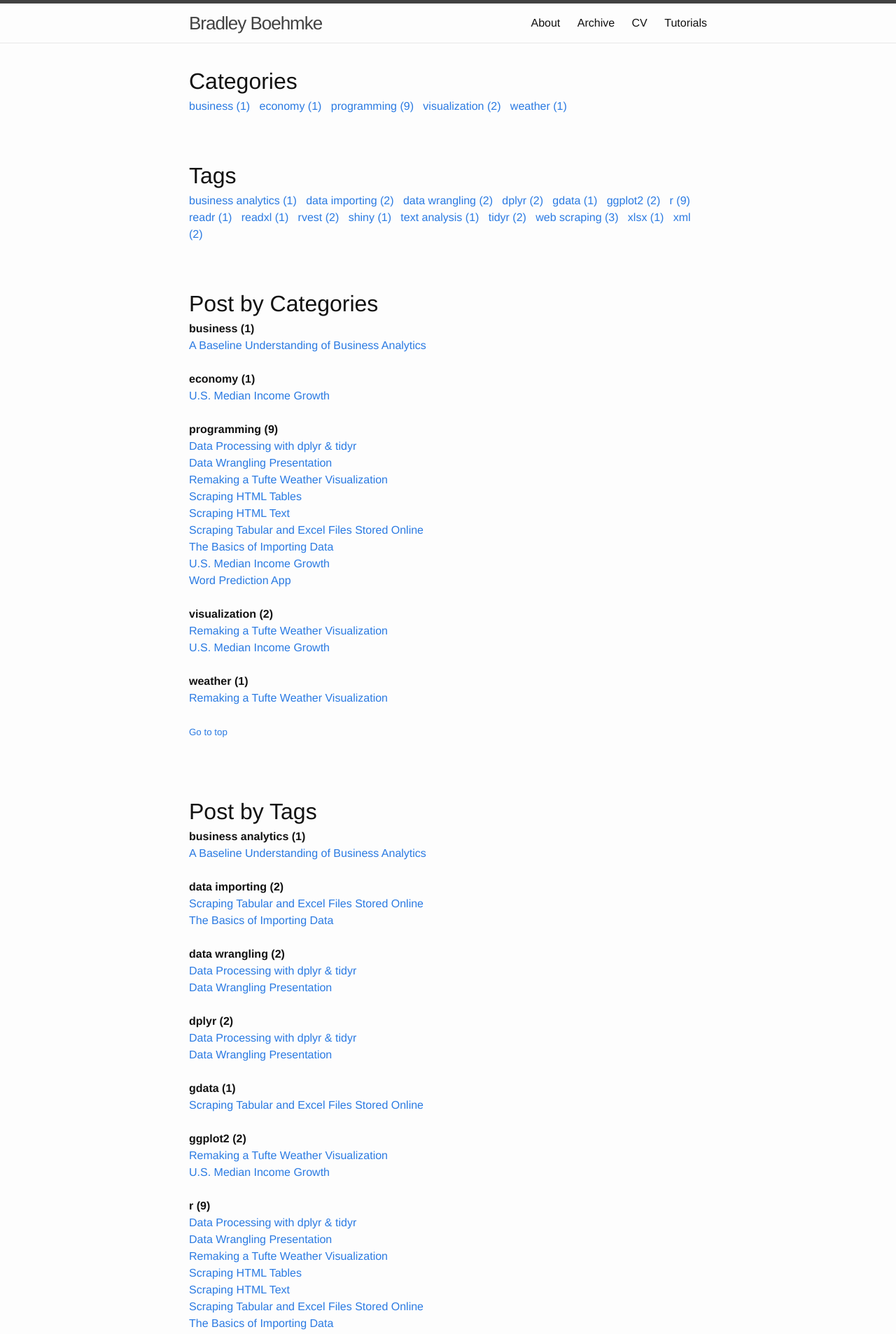
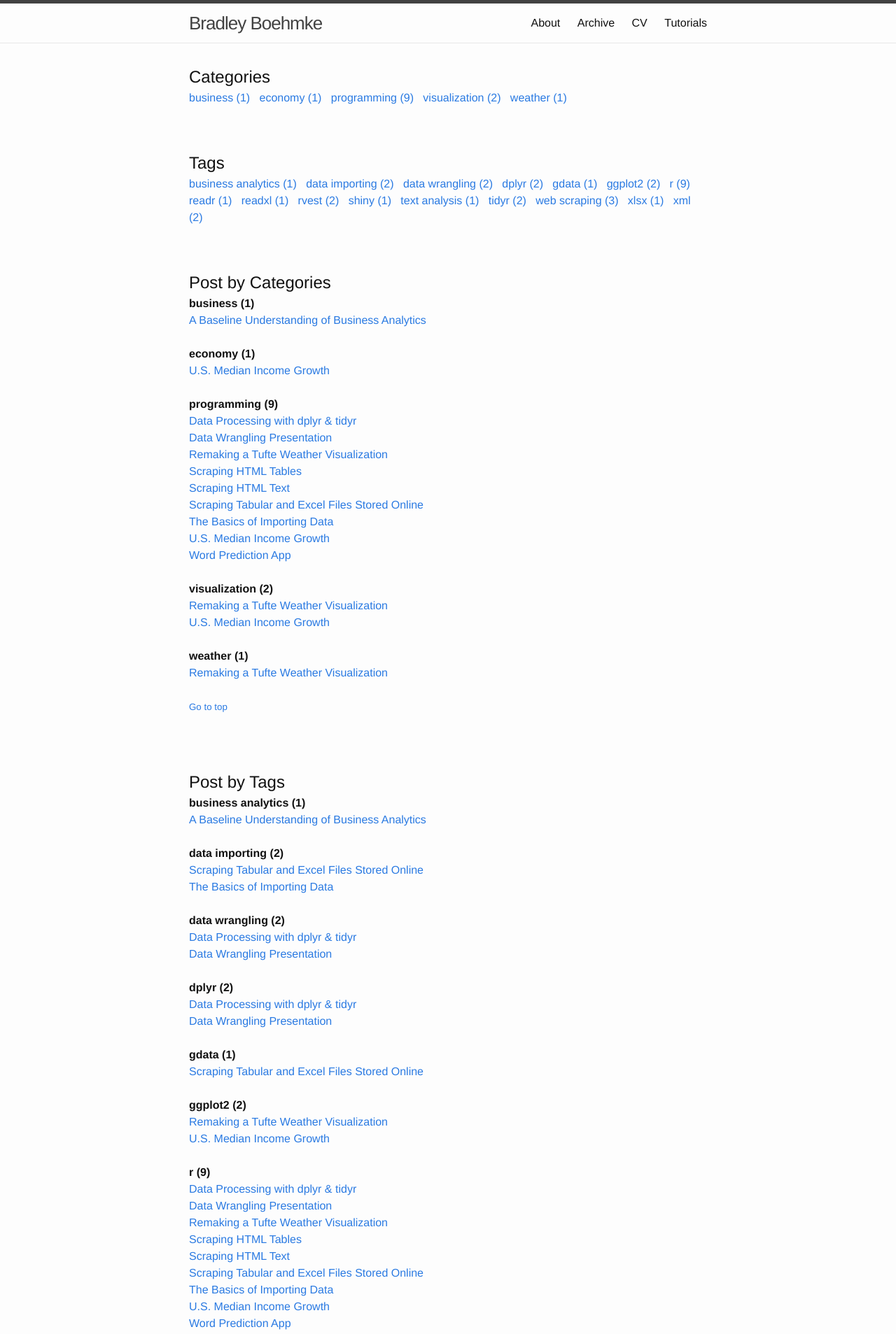
Before and after one commit to bradleyboehmke/bradleyboehmke, a Jekyll site: the page built from archivebycategory.md, in a window 1280 px wide. Shown: the top 1907 px of the page at 70% size. Built offline with Jekyll 4.4.1, drawn with Linux system fonts in a browser that asks for light colours.

Commit message:
Update archivebycategory.md

```diff
--- a/archivebycategory.md
+++ b/archivebycategory.md
@@ -5,7 +5,7 @@
 sitemap: false
 ---
 
-<font size="6">Categories</font>
+<font size="5">Categories</font>
 <div>
     {% assign categories = site.categories | sort %}
     {% for category in categories %}
@@ -21,7 +21,7 @@
 <br>
 <br>
 
-<font size="6">Tags</font>
+<font size="5">Tags</font>
 <div>
     {% assign tags = site.tags | sort %}
     {% for tag in tags %}
@@ -38,7 +38,7 @@
 <br>
 
 
-<font size="6">Post by Categories</font>
+<font size="5">Post by Categories</font>
 <div id="category-index">
     {% for category in categories %}
         <a name="{{ category[0] }}"></a><strong>{{ category[0] | replace:'-', ' ' }} ({{ category | last | size }}) </strong>
@@ -60,7 +60,7 @@
 <br>
 
 
-<font size="6">Post by Tags</font>
+<font size="5">Post by Tags</font>
 <div id="tag-index">
     {% for tag in tags %}
         <a name="{{ tag[0] }}"></a><strong>{{ tag[0] | replace:'-', ' ' }} ({{ tag | last | size }}) </strong>
```
